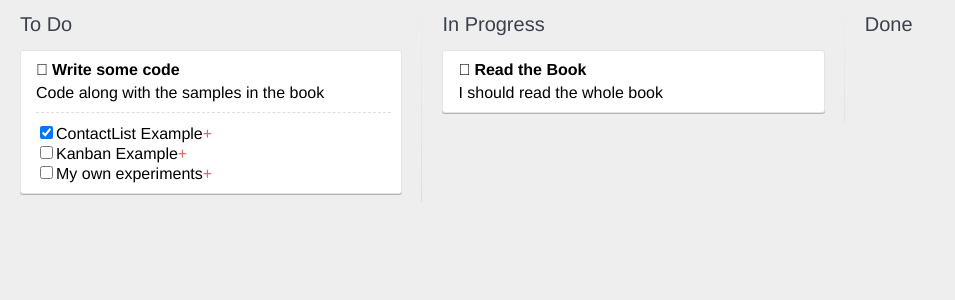
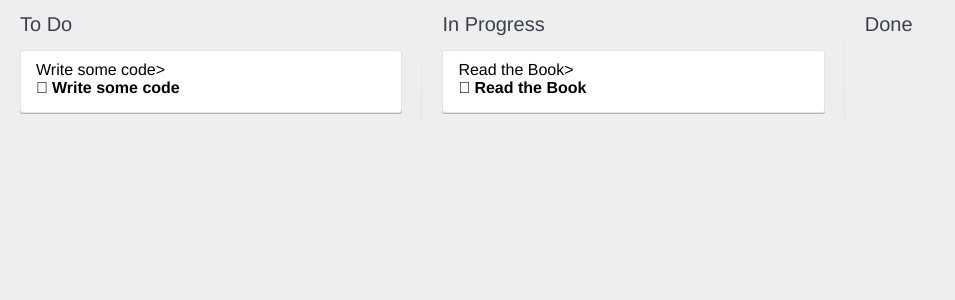
Before and after one commit to AndreyS55/react-trello, a React (Create React App) app: page / in a window 1280 px wide. Shown: the top 300 px of the page, without its empty margins (0-955 px from the left). Built offline with nearby package versions, Linux system fonts and the light colour scheme.

Commit message:
add state for Card

```diff
--- a/src/Card.js
+++ b/src/Card.js
@@ -1,14 +1,26 @@
 import React, { Component } from 'react';
 import CheckList from './CheckList';
 class Card extends Component {
+    constructor() {
+        super(...arguments);
+        this.state = {
+            showDetails: false
+        };
+    }
     render() {
-        return (
-            <div className="card">
-                <div className="card__title">{this.props.title}</div>
+        let cardDetails;
+        if (this.state.showDetails) {
+            cardDetails = (
                 <div className="card__details">
                     {this.props.description}
                     <CheckList cardId={this.props.id} tasks={this.props.tasks} />
                 </div>
+            );
+        }
+        return (
+            <div className="card" onClick={()=>this.setState({showDetails: !this.state.showDetails})}>{this.props.title}>
+                <div className="card__title">{this.props.title}</div>
+                {cardDetails}
             </div>
         );
     }
```
